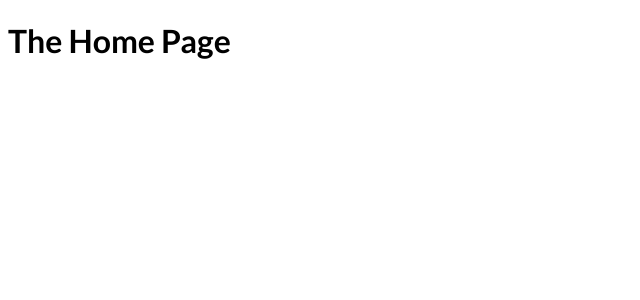
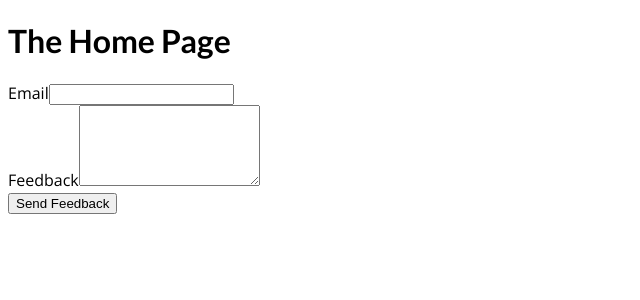
Before and after one commit to sprmke/learn_nextjs-api-routes, a Next.js app: page / in a window 1280 px wide. Shown: the top 300 px of the page, without its empty margins (0-640 px from the left). Built offline with nearby package versions, Linux system fonts and the light colour scheme.

Commit message:
142. preparing the frontend form

```diff
--- a/pages/index.tsx
+++ b/pages/index.tsx
@@ -1,9 +1,31 @@
+import { FormEvent, useRef } from 'react';
 import { NextPage } from 'next';
 
 const HomePage: NextPage = () => {
+  const emailInputRef = useRef<HTMLInputElement>(null!);
+  const feedbackInputRef = useRef<HTMLTextAreaElement>(null!);
+
+  const submitFormHandler = (event: FormEvent) => {
+    event.preventDefault();
+
+    const enteredEmail = emailInputRef.current.value;
+    const enteredFeedback = feedbackInputRef.current.value;
+  };
+
   return (
     <div>
       <h1>The Home Page</h1>
+      <form onSubmit={submitFormHandler}>
+        <div>
+          <label htmlFor='email'>Email</label>
+          <input type='text' name='email' ref={emailInputRef} />
+        </div>
+        <div>
+          <label htmlFor='feedback'>Feedback</label>
+          <textarea id='feedback' rows={5} ref={feedbackInputRef} />
+        </div>
+        <button>Send Feedback</button>
+      </form>
     </div>
   );
 };
```
